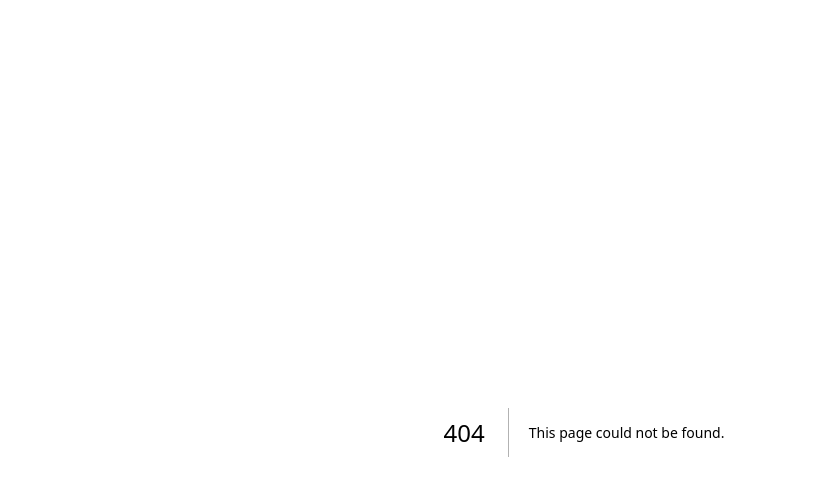
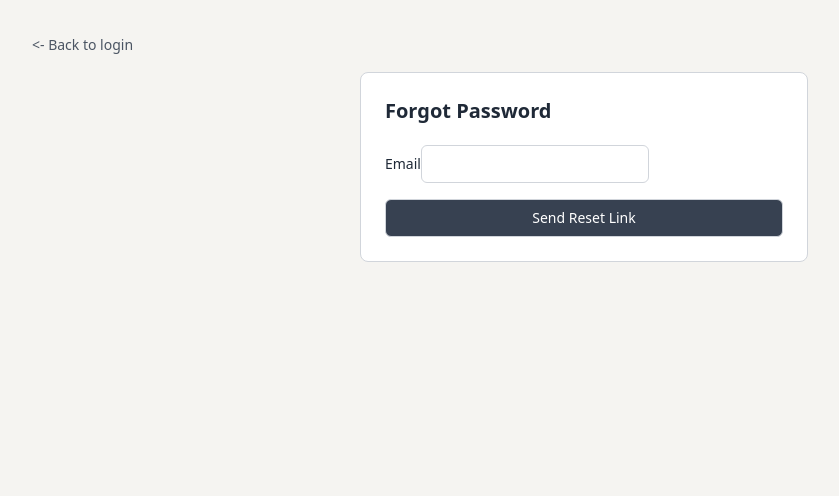
Before and after one commit to usacoincollector/coin, a Next.js app: page /forgot-password in a window 1280 px wide. Before the commit this address had no page. Shown: the top 496 px of the page, without its empty margins (56-895 px from the left). Built offline with nearby package versions, Linux system fonts and the light colour scheme.

Commit message:
Improve auth recovery and secure contact form submission

```diff
--- /dev/null
+++ b/app/(auth)/forgot-password/page.tsx
@@ -0,0 +1,69 @@
+'use client';
+
+import Link from 'next/link';
+import { useState } from 'react';
+import { createBrowserClient } from '@/lib/supabase-browser';
+
+export default function ForgotPasswordPage() {
+  const [email, setEmail] = useState('');
+  const [loading, setLoading] = useState(false);
+  const [error, setError] = useState('');
+  const [success, setSuccess] = useState('');
+
+  const onSubmit = async (event: React.FormEvent<HTMLFormElement>) => {
+    event.preventDefault();
+    setLoading(true);
+    setError('');
+    setSuccess('');
+
+    try {
+      const supabase = createBrowserClient();
+      const { error: resetError } = await supabase.auth.resetPasswordForEmail(email, {
+        redirectTo: `${window.location.origin}/login`
+      });
+
+      if (resetError) {
+        throw resetError;
+      }
+
+      setSuccess('Password reset email sent. Please check your inbox.');
+    } catch (err) {
+      const message = err instanceof Error ? err.message : 'Unable to send reset email right now.';
+      setError(message);
+    } finally {
+      setLoading(false);
+    }
+  };
+
+  return (
+    <section className="space-y-4">
+      <Link className="text-sm text-gray-600 hover:text-gray-900" href="/login">
+        {'<- Back to login'}
+      </Link>
+
+      <section className="mx-auto max-w-md space-y-4 rounded-lg border border-line bg-surface p-6">
+        <h1 className="text-xl font-semibold">Forgot Password</h1>
+        <form className="space-y-4" onSubmit={onSubmit}>
+          <div className="space-y-1">
+            <label htmlFor="email">Email</label>
+            <input
+              autoComplete="email"
+              id="email"
+              onChange={(e) => setEmail(e.target.value)}
+              required
+              type="email"
+              value={email}
+            />
+          </div>
+
+          {error && <p className="text-sm text-red-600">{error}</p>}
+          {success && <p className="text-sm text-green-700">{success}</p>}
+
+          <button className="w-full bg-accent font-medium text-white" disabled={loading} type="submit">
+            {loading ? 'Please wait...' : 'Send Reset Link'}
+          </button>
+        </form>
+      </section>
+    </section>
+  );
+}
--- /dev/null
+++ b/app/api/contact/route.ts
@@ -0,0 +1,54 @@
+import { NextResponse } from 'next/server';
+import nodemailer from 'nodemailer';
+import { z } from 'zod';
+
+const contactSchema = z.object({
+  name: z.string().trim().min(1),
+  email: z.string().trim().email(),
+  message: z.string().trim().min(1)
+});
+
+export async function POST(request: Request) {
+  try {
+    const body = await request.json();
+    const parsed = contactSchema.safeParse(body);
+
+    if (!parsed.success) {
+      return NextResponse.json({ error: 'Please fill in all required fields.' }, { status: 400 });
+    }
+
+    const { SMTP_HOST, SMTP_PORT, SMTP_USER, SMTP_PASS } = process.env;
+    const contactTo = process.env.CONTACT_TO_EMAIL || 'usacoincollector.ebay@gmail.com';
+
+    if (!SMTP_HOST || !SMTP_PORT || !SMTP_USER || !SMTP_PASS) {
+      return NextResponse.json(
+        { error: 'Contact email is not configured on the server yet.' },
+        { status: 500 }
+      );
+    }
+
+    const transporter = nodemailer.createTransport({
+      host: SMTP_HOST,
+      port: Number(SMTP_PORT),
+      secure: Number(SMTP_PORT) === 465,
+      auth: {
+        user: SMTP_USER,
+        pass: SMTP_PASS
+      }
+    });
+
+    const safeMessage = parsed.data.message.replace(/\r\n/g, '\n').trim();
+
+    await transporter.sendMail({
+      from: `"USA Coin Collector Contact Form" <${SMTP_USER}>`,
+      to: contactTo,
+      replyTo: parsed.data.email,
+      subject: `Contact Form: ${parsed.data.name}`,
+      text: `Name: ${parsed.data.name}\nEmail: ${parsed.data.email}\n\nMessage:\n${safeMessage}`
+    });
+
+    return NextResponse.json({ ok: true });
+  } catch {
+    return NextResponse.json({ error: 'Unable to send message right now. Please try again.' }, { status: 500 });
+  }
+}
--- a/app/contact-us/page.tsx
+++ b/app/contact-us/page.tsx
@@ -1,6 +1,47 @@
+'use client';
+
 import Link from 'next/link';
+import { useState } from 'react';
 
 export default function ContactUsPage() {
+  const [name, setName] = useState('');
+  const [email, setEmail] = useState('');
+  const [message, setMessage] = useState('');
+  const [loading, setLoading] = useState(false);
+  const [error, setError] = useState('');
+  const [success, setSuccess] = useState('');
+
+  const onSubmit = async (event: React.FormEvent<HTMLFormElement>) => {
+    event.preventDefault();
+    setLoading(true);
+    setError('');
+    setSuccess('');
+
+    try {
+      const response = await fetch('/api/contact', {
+        method: 'POST',
+        headers: { 'Content-Type': 'application/json' },
+        body: JSON.stringify({ name, email, message })
+      });
+
+      const json = await response.json();
+
+      if (!response.ok) {
+        throw new Error(json.error || 'Unable to send message right now.');
+      }
+
+      setSuccess('Message sent successfully. We will get back to you soon.');
+      setName('');
+      setEmail('');
+      setMessage('');
+    } catch (err) {
+      const messageText = err instanceof Error ? err.message : 'Unable to send message right now.';
+      setError(messageText);
+    } finally {
+      setLoading(false);
+    }
+  };
+
   return (
     <section className="space-y-6 [font-family:'Trebuchet_MS','Lucida_Sans_Unicode','Lucida_Grande','Verdana',sans-serif]">
       <div className="flex items-center justify-between gap-3">
@@ -21,30 +62,56 @@ export default function ContactUsPage() {
         </p>
       </article>
 
-      <form
-        action="mailto:usacoincollector.ebay@gmail.com"
-        className="space-y-4 rounded-2xl border border-slate-200 bg-white p-6"
-        encType="text/plain"
-        method="post"
-      >
+      <form className="space-y-4 rounded-2xl border border-slate-200 bg-white p-6" onSubmit={onSubmit}>
         <div className="grid gap-4 md:grid-cols-2">
           <div className="space-y-1">
             <label htmlFor="name">Name</label>
-            <input id="name" name="Name" required type="text" />
+            <input
+              autoComplete="name"
+              id="name"
+              name="name"
+              onChange={(e) => setName(e.target.value)}
+              required
+              type="text"
+              value={name}
+            />
           </div>
           <div className="space-y-1">
             <label htmlFor="email">Email</label>
-            <input id="email" name="Email" required type="email" />
+            <input
+              autoComplete="email"
+              id="email"
+              name="email"
+              onChange={(e) => setEmail(e.target.value)}
+              required
+              type="email"
+              value={email}
+            />
           </div>
         </div>
 
         <div className="space-y-1">
           <label htmlFor="message">Message</label>
-          <textarea className="w-full" id="message" name="Message" required rows={7} />
+          <textarea
+            className="w-full"
+            id="message"
+            name="message"
+            onChange={(e) => setMessage(e.target.value)}
+            required
+            rows={7}
+            value={message}
+          />
         </div>
 
-        <button className="bg-[#102a63] px-5 py-3 text-sm font-semibold text-white hover:bg-[#1a3d86]" type="submit">
-          Send Message
+        {error && <p className="text-sm text-red-600">{error}</p>}
+        {success && <p className="text-sm text-green-700">{success}</p>}
+
+        <button
+          className="bg-[#102a63] px-5 py-3 text-sm font-semibold text-white hover:bg-[#1a3d86]"
+          disabled={loading}
+          type="submit"
+        >
+          {loading ? 'Sending...' : 'Send Message'}
         </button>
       </form>
     </section>
--- a/components/auth-form.tsx
+++ b/components/auth-form.tsx
@@ -13,6 +13,8 @@ export function AuthForm({ mode }: { mode: 'login' | 'signup' }) {
   const [showVerifyPopup, setShowVerifyPopup] = useState(false);
   const [loading, setLoading] = useState(false);
   const router = useRouter();
+  const duplicateEmailError =
+    'This email address already has an account, please use the Forgot password link to reset your password.';
 
   const onSubmit = async (event: React.FormEvent) => {
     event.preventDefault();
@@ -35,12 +37,25 @@ export function AuthForm({ mode }: { mode: 'login' | 'signup' }) {
           });
 
     if (authError) {
-      setError(authError.message);
+      if (mode === 'signup' && authError.message.toLowerCase().includes('already')) {
+        setError(duplicateEmailError);
+      } else {
+        setError(authError.message);
+      }
       setLoading(false);
       return;
     }
 
     if (mode === 'signup' && !data.session) {
+      // Supabase can return a user without identities for already-registered emails.
+      const existingUserSignup = data.user && Array.isArray(data.user.identities) && data.user.identities.length === 0;
+
+      if (existingUserSignup) {
+        setError(duplicateEmailError);
+        setLoading(false);
+        return;
+      }
+
       setMessage('Check your email for the verification link, then return to log in.');
       setShowVerifyPopup(true);
       setLoading(false);
@@ -92,6 +107,10 @@ export function AuthForm({ mode }: { mode: 'login' | 'signup' }) {
           <Link className="underline" href="/signup">
             Sign up
           </Link>
+          {' · '}
+          <Link className="underline" href="/forgot-password">
+            Forgot password?
+          </Link>
         </p>
       ) : (
         <p className="text-sm text-gray-600">
--- a/components/coin-form.tsx
+++ b/components/coin-form.tsx
@@ -1,6 +1,7 @@
 'use client';
 
 import { useMemo, useState } from 'react';
+import Link from 'next/link';
 import { useRouter } from 'next/navigation';
 import { coinInputSchema, type CoinInput } from '@/lib/validation';
 
@@ -267,9 +268,16 @@ export function CoinForm({ mode, initialValue }: CoinFormProps) {
 
       {error && <p className="text-sm text-red-600">{error}</p>}
 
-      <button className="bg-accent font-medium text-white" disabled={loading} type="submit">
-        {loading ? 'Saving...' : mode === 'create' ? 'Add Coin' : 'Save Changes'}
-      </button>
+      <div className="flex items-center gap-4">
+        <button className="bg-accent font-medium text-white" disabled={loading} type="submit">
+          {loading ? 'Saving...' : mode === 'create' ? 'Add Coin' : 'Save Changes'}
+        </button>
+        {mode === 'create' && (
+          <Link className="text-sm text-gray-700 hover:text-gray-900" href="/dashboard">
+            Cancel
+          </Link>
+        )}
+      </div>
     </form>
   );
 }
--- a/package.json
+++ b/package.json
@@ -12,6 +12,7 @@
     "@supabase/ssr": "^0.5.2",
     "@supabase/supabase-js": "^2.49.1",
     "next": "^14.2.35",
+    "nodemailer": "^8.0.1",
     "papaparse": "^5.5.3",
     "react": "18.3.1",
     "react-dom": "18.3.1",
@@ -20,6 +21,7 @@
   },
   "devDependencies": {
     "@types/node": "^22.13.10",
+    "@types/nodemailer": "^7.0.11",
     "@types/react": "^18.3.18",
     "@types/react-dom": "^18.3.5",
     "autoprefixer": "^10.4.20",
```
Also changed, not shown: 2 other files (tests, documents, lock files or other folders).
